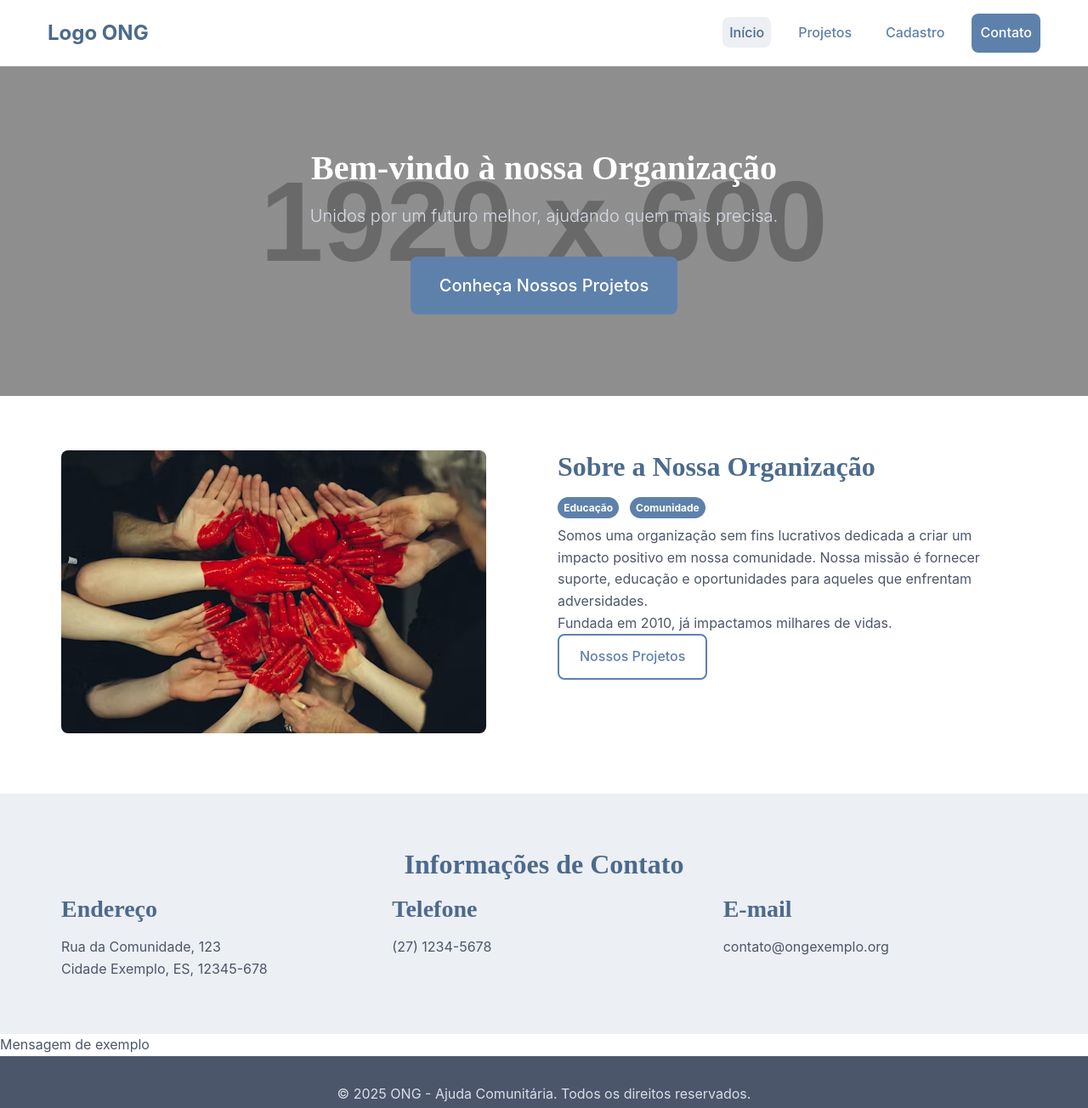
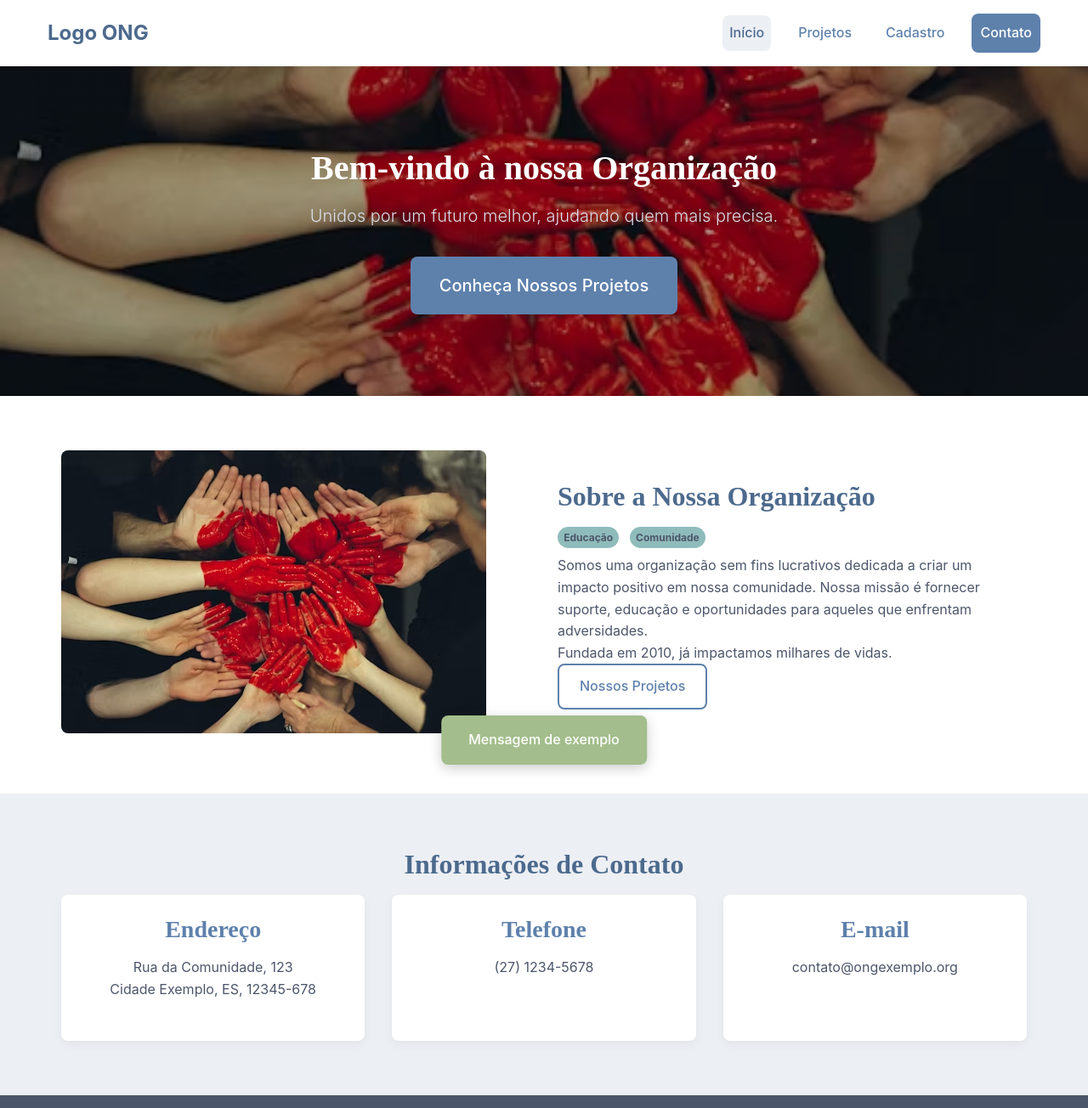
Before and after one commit to DerickHnQE/projeto-ong, a plain HTML site: page index.html in a window 1280 px wide. Shown: the top 1304 px of the page at 85% size. Drawn offline with Linux system fonts and the light colour scheme; placeholder pictures from the web are drawn by us.

Commit message:
Refactor CSS variables and layout styles

```diff
--- a/css/style.css
+++ b/css/style.css
@@ -28,6 +28,11 @@
     box-sizing: border-box;
     margin: 0;
     padding: 0;
+}
+
+html {
+    /* (ENTREGA III) Habilita a rolagem suave para âncoras */
+    scroll-behavior: smooth;
 }
 
 body {
@@ -81,6 +86,9 @@ img {
 .section-padding {
     padding: calc(var(--spacing-base) * 4) 0;
 }
+.align-items-center {
+    align-items: center;
+}
 
 /* --- 2. Tipografia --- */
 h1, h2, h3, h4, h5, h6 {
@@ -109,9 +117,8 @@ h3 { font-size: 1.75rem; }
     /* REQUISITO: Utilizar flexbox para componentes internos */
     display: flex;
     flex-wrap: wrap;
-    /* Remove o espaçamento negativo se não estiver usando gutters negativos */
-    /* margin-left: -var(--spacing-base); */
-    /* margin-right: -var(--spacing-base); */
+    margin-left: -var(--spacing-base);
+    margin-right: -var(--spacing-base);
 }
 
 /* Define todas as colunas para ter espaçamento */
@@ -214,6 +221,9 @@ h3 { font-size: 1.75rem; }
     background-color: var(--color-bg);
     padding: var(--spacing-base) 0;
     box-shadow: 0 2px 4px rgba(0,0,0,0.05);
+    position: sticky;
+    top: 0;
+    z-index: 100;
 }
 .main-header .container {
     display: flex;
@@ -245,6 +255,7 @@ h3 { font-size: 1.75rem; }
     font-weight: 500;
     padding: 0.5rem;
     border-radius: var(--border-radius);
+    display: block;
 }
 .nav-links a.active,
 .nav-links a:hover {
@@ -312,7 +323,8 @@ h3 { font-size: 1.75rem; }
     background-color: var(--color-primary);
     color: white;
     padding: calc(var(--spacing-base) * 6) 0;
-    background-image: linear-gradient(rgba(0,0,0,0.3), rgba(0,0,0,0.3)), url('https://placehold.co/1920x600/5e81ac/ffffff?text=Hero+Background');
+    /* (CORRIGIDO) Caminho relativo para a imagem de fundo */
+    background-image: linear-gradient(rgba(0,0,0,0.3), rgba(0,0,0,0.3)), url('../imagens/organizacao.jpg');
     background-size: cover;
     background-position: center;
 }
@@ -328,6 +340,20 @@ h3 { font-size: 1.75rem; }
     padding: calc(var(--spacing-base) * 3) 0;
     background-color: var(--color-bg-light);
 }
+
+.contact-info-item {
+    background: var(--color-bg);
+    padding: 1.5rem;
+    border-radius: var(--border-radius);
+    box-shadow: var(--box-shadow);
+    text-align: center;
+    margin-bottom: 1.5rem;
+    height: 100%;
+}
+.contact-info-item h3 {
+    color: var(--color-primary);
+}
+
 
 /* --- 6. Componentes: Botões --- */
 /* REQUISITO: Botões com estados visuais (hover, focus, active, disabled) */
@@ -475,14 +501,32 @@ h3 { font-size: 1.75rem; }
     box-shadow: 0 0 0 3px rgba(94, 129, 172, 0.3);
 }
 
-/* Validação Visual */
-/* Estilo quando o campo é válido (e foi mexido) */
+/* Validação Nativa (usada ANTES da Entrega III) */
+/*
 .form-control:valid:not(:placeholder-shown) {
     border-color: var(--color-success);
 }
-/* Estilo quando o campo é inválido (e foi mexido) */
 .form-control:invalid:not(:placeholder-shown):not(:focus) {
     border-color: var(--color-danger);
+}
+*/
+
+/* (ENTREGA III) Estilos das Mensagens de Erro do Formulário */
+.error-message {
+    color: var(--color-danger);
+    font-size: 0.875rem; /* 14px */
+    margin-top: 0.25rem;
+    display: none; /* Começa escondido */
+}
+/* Estilo para quando o JS adicionar a classe 'is-invalid' */
+.form-control.is-invalid {
+    border-color: var(--color-danger);
+}
+.form-control.is-invalid + .error-message {
+    display: block;
+}
+.form-control.is-valid {
+    border-color: var(--color-success);
 }
 
 .form-actions {
@@ -500,14 +544,14 @@ h3 { font-size: 1.75rem; }
     font-size: 0.75rem;
     font-weight: 700;
     border-radius: 20px;
-    background-color: var(--color-primary);
-    color: white;
+    background-color: var(--color-secondary);
+    color: var(--color-text);
     margin-right: 0.5rem;
     margin-bottom: 0.5rem;
 }
-.badge-secondary {
-    background-color: var(--color-secondary);
-    color: var(--color-text);
+.badge-primary {
+    background-color: var(--color-primary);
+    color: white;
 }
 
 /* Alertas */
@@ -515,7 +559,7 @@ h3 { font-size: 1.75rem; }
     padding: 1.5rem;
     border: 1px solid transparent;
     border-radius: var(--border-radius);
-    margin-bottom: var(--spacing-base) * 2;
+    margin-bottom: calc(var(--spacing-base) * 2);
 }
 .alert-info {
     color: #0c5460;
@@ -525,6 +569,43 @@ h3 { font-size: 1.75rem; }
 .alert-info strong {
     color: #0a434d;
 }
+
+/* (ENTREGA III) Componente de Toast (Notificação) */
+.toast {
+    position: fixed;
+    bottom: -100px; /* Começa fora da tela */
+    left: 50%;
+    transform: translateX(-50%);
+    background-color: var(--color-success);
+    color: white;
+    padding: 1rem 2rem;
+    border-radius: var(--border-radius);
+    box-shadow: 0 4px 15px rgba(0,0,0,0.2);
+    transition: bottom 0.5s ease-in-out;
+    z-index: 2000;
+    font-weight: 500;
+}
+.toast.show {
+    bottom: 30px; /* Posição final */
+}
+.toast.danger {
+    background-color: var(--color-danger);
+}
+
+/* (ENTREGA III) Animação de Fade-in/out para o SPA */
+#page-content {
+    animation: fadeIn 0.5s ease;
+}
+@keyframes fadeIn {
+    from { opacity: 0; }
+    to { opacity: 1; }
+}
+/* Classe de loading para o SPA */
+body.loading #page-content {
+    opacity: 0.5;
+    transition: opacity 0.3s ease;
+}
+
 
 /* --- Responsividade da Navegação (Mobile) --- */
 /* Este é o último breakpoint, aplicado à navegação */
```
